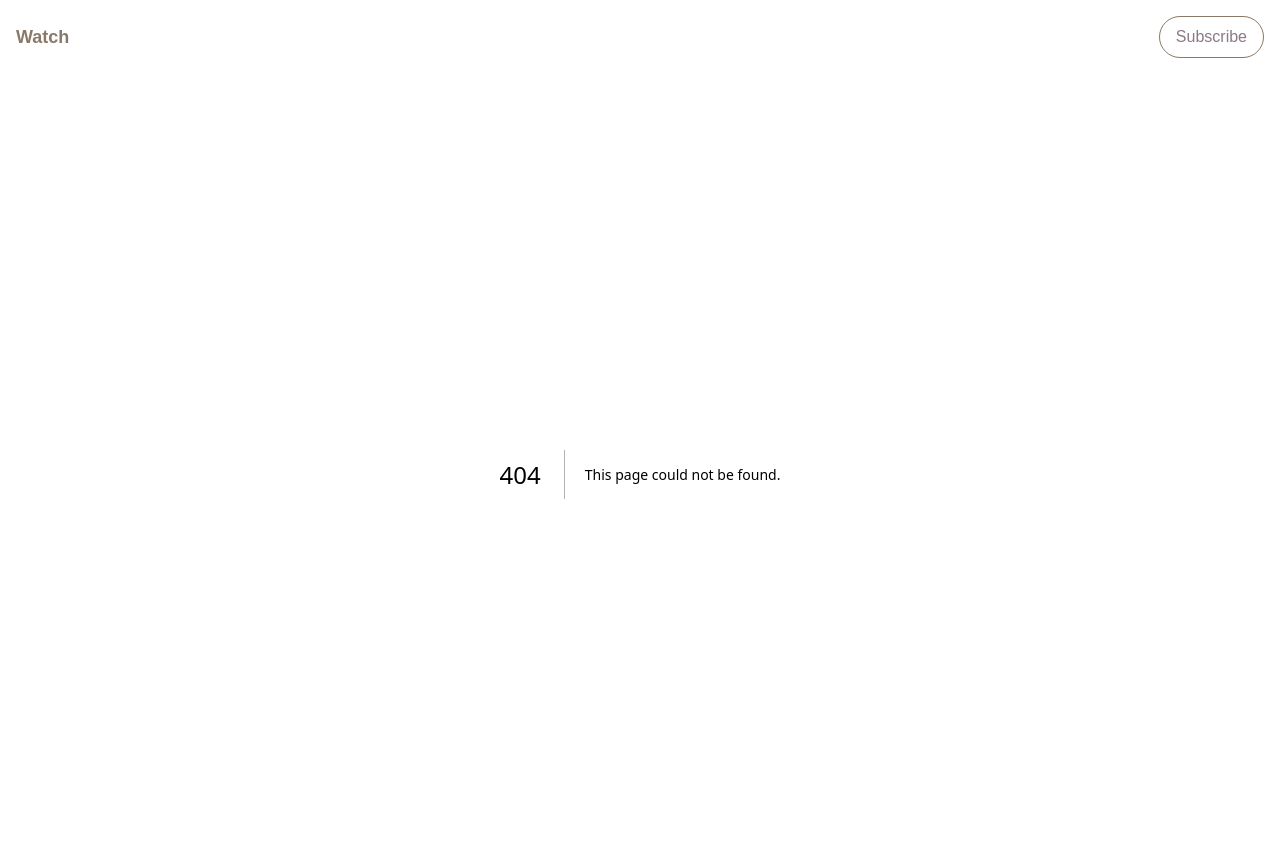
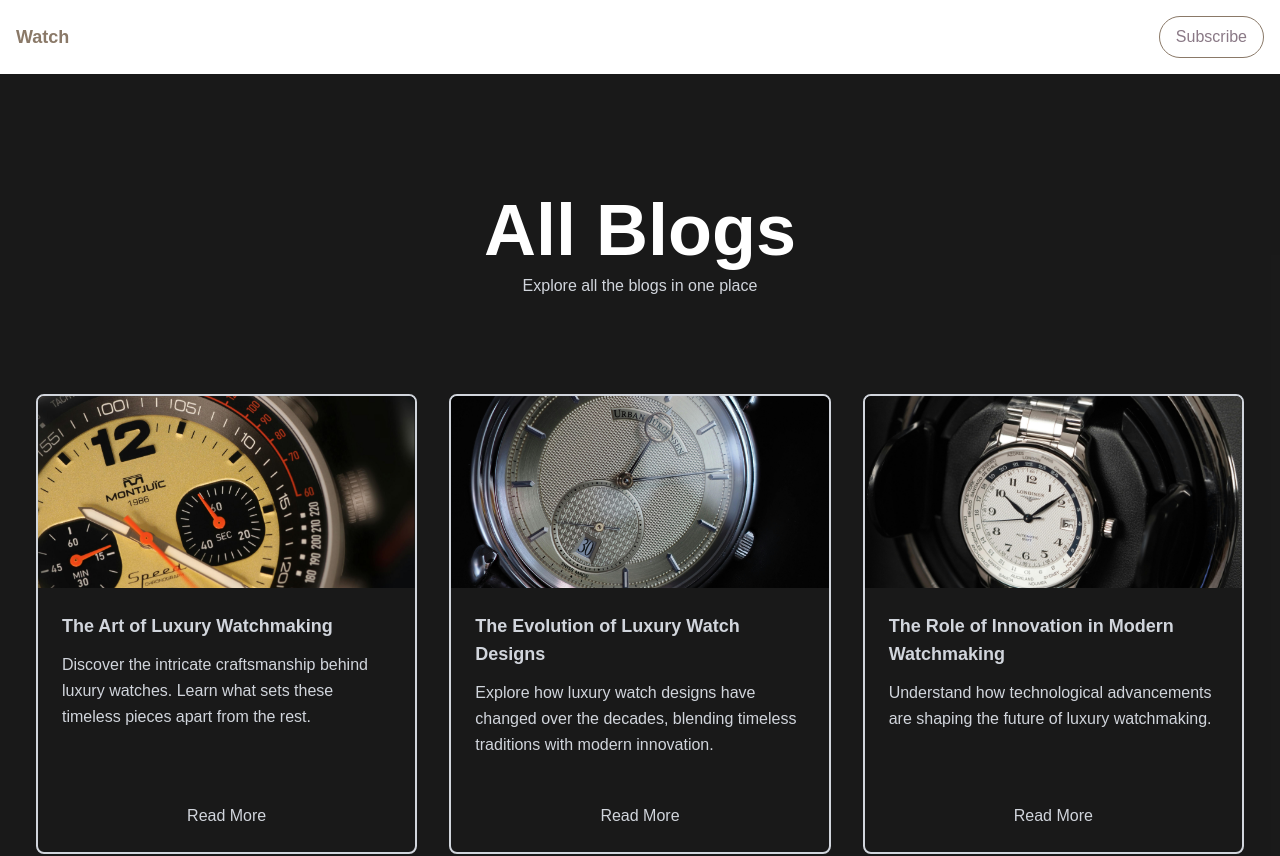
Before and after one commit to shayanbalochofficial/WatchLog, a Next.js app: page /blogs in a window 1280 px wide. Before the commit this address had no page. Shown: the top 856 px of the page. Built offline with nearby package versions, Linux system fonts and the light colour scheme.

Commit message:
Built Blog Section + Blog Page

```diff
--- a/src/app/About/MeetTheCreator.tsx
+++ b/src/app/About/MeetTheCreator.tsx
@@ -23,17 +23,25 @@ export default function MeetTheCreator() {
             Meet the <span className="text-[#8a7968] underline">creator</span>
           </h2>
           <p className="text-lg mb-4">
-            Hi, I’m <span className="text-[#8a7968] font-semibold">Shayan</span>,
-            a passionate developer and tech enthusiast currently pursuing my A
+            Hi, I’m <span className="text-[#8a7968] font-semibold">Shayan</span>
+            , a passionate developer and tech enthusiast currently pursuing my A
             levels at Cedar College.
           </p>
 
           <p className="text-lg mb-4">
             So far, I’ve learned TypeScript and Next.js, and I’m constantly
             exploring new technologies to improve my coding expertise. I created{" "}
-            <span className="text-[#8a7968] font-semibold">Watchlog</span> to
-            share my knowledge and help fellow learners with coding tutorials,
-            focusing on practical examples and easy-to-understand explanations.
+            <span className="text-[#8a7968] font-semibold">Watchlog</span> for
+            people who love watches and blogs. A part of my project, made for{" "}
+            <span className="text-blue-300 font-semibold underline">
+              <Link
+                href="https://midnight.hackclub.com/"
+                target="_blank"
+                rel="noopener noreferrer"
+              >
+                Midnight
+              </Link>
+            </span>
           </p>
           <p className="text-lg mb-4">
             My goal is to simplify complex programming concepts and make them
--- /dev/null
+++ b/src/app/blogs/page.tsx
@@ -0,0 +1,12 @@
+import BlogSection from "@/components/Blogs/BlogSection";
+import React from "react";
+
+const page = () => {
+  return (
+    <>
+      <BlogSection />
+    </>
+  );
+};
+
+export default page;
--- /dev/null
+++ b/src/app/contact/page.tsx
@@ -0,0 +1,12 @@
+import React from 'react'
+import StayConnected from './../../components/Contact';
+
+function page() {
+  return (
+    <div>
+      <StayConnected />
+    </div>
+  )
+}
+
+export default page
--- /dev/null
+++ b/src/components/Blogs/BlogSection.tsx
@@ -0,0 +1,33 @@
+import React from "react";
+import SectionHeader from "../SectionHeader";
+import blogs from "@/Data/BlogData";
+import BlogCard from "./BlogCard";
+
+const BlogSection = () => {
+  return (
+    <section className="text-gray-300 body-font bg-black/90">
+      <div className="container px-5 py-20 mx-auto">
+        <div className="items-center text-center pt-10 pb-20 ">
+          <SectionHeader
+            heading="All Blogs"
+            tagline="Explore all the blogs in one place"
+          />
+        </div>
+        {/*  */}
+        <div className="grid grid-cols-1 sm:grid-cols-2 lg:grid-cols-3 px-6 sm:px-0">
+          {blogs.map((blog) => (
+            <BlogCard
+              key={blog.id}
+              title={blog.title}
+              slug={blog.slug}
+              desc={blog.description}
+              imgUrl={blog.imgUrl}
+            />
+          ))}
+        </div>
+      </div>
+    </section>
+  );
+};
+
+export default BlogSection;
```
